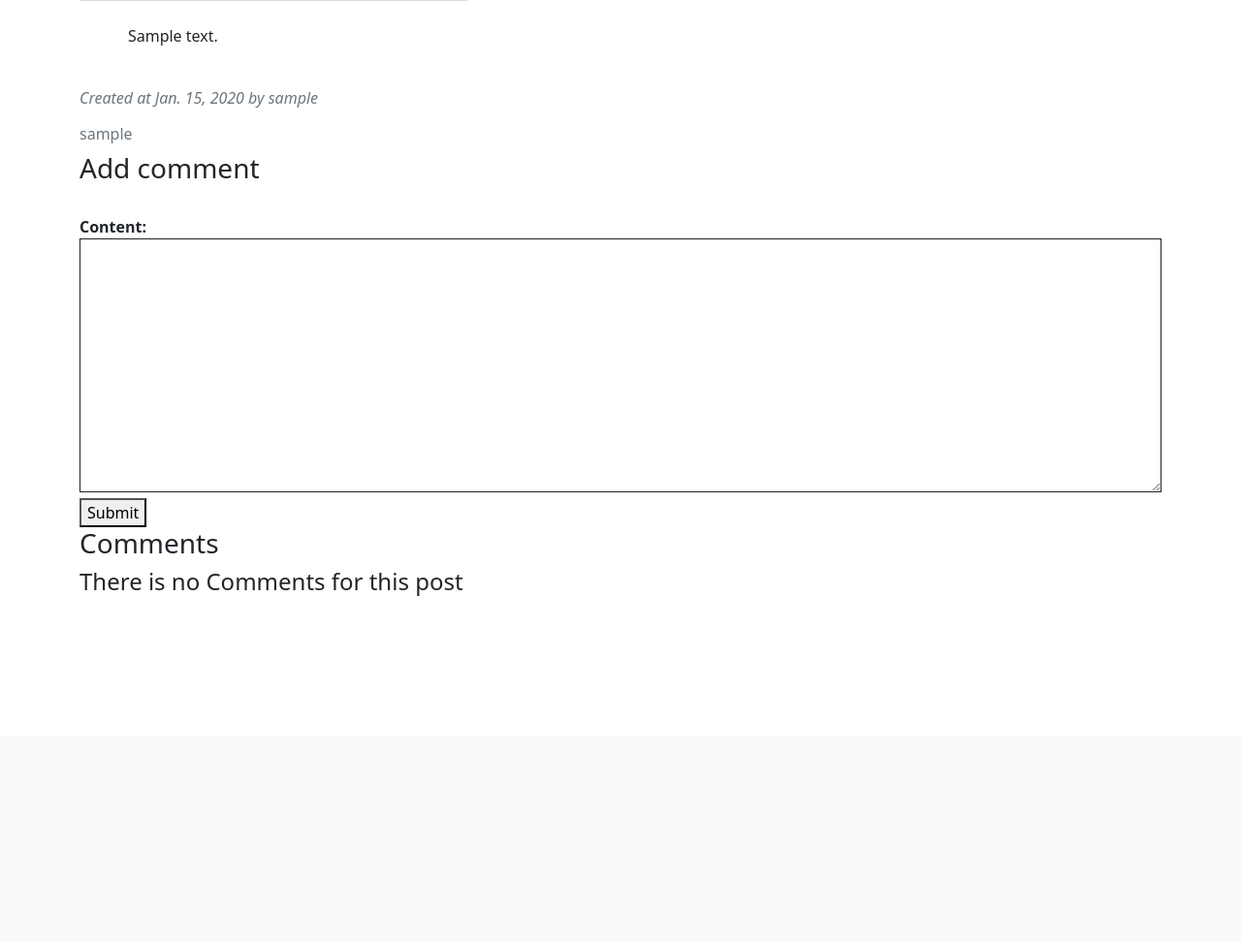
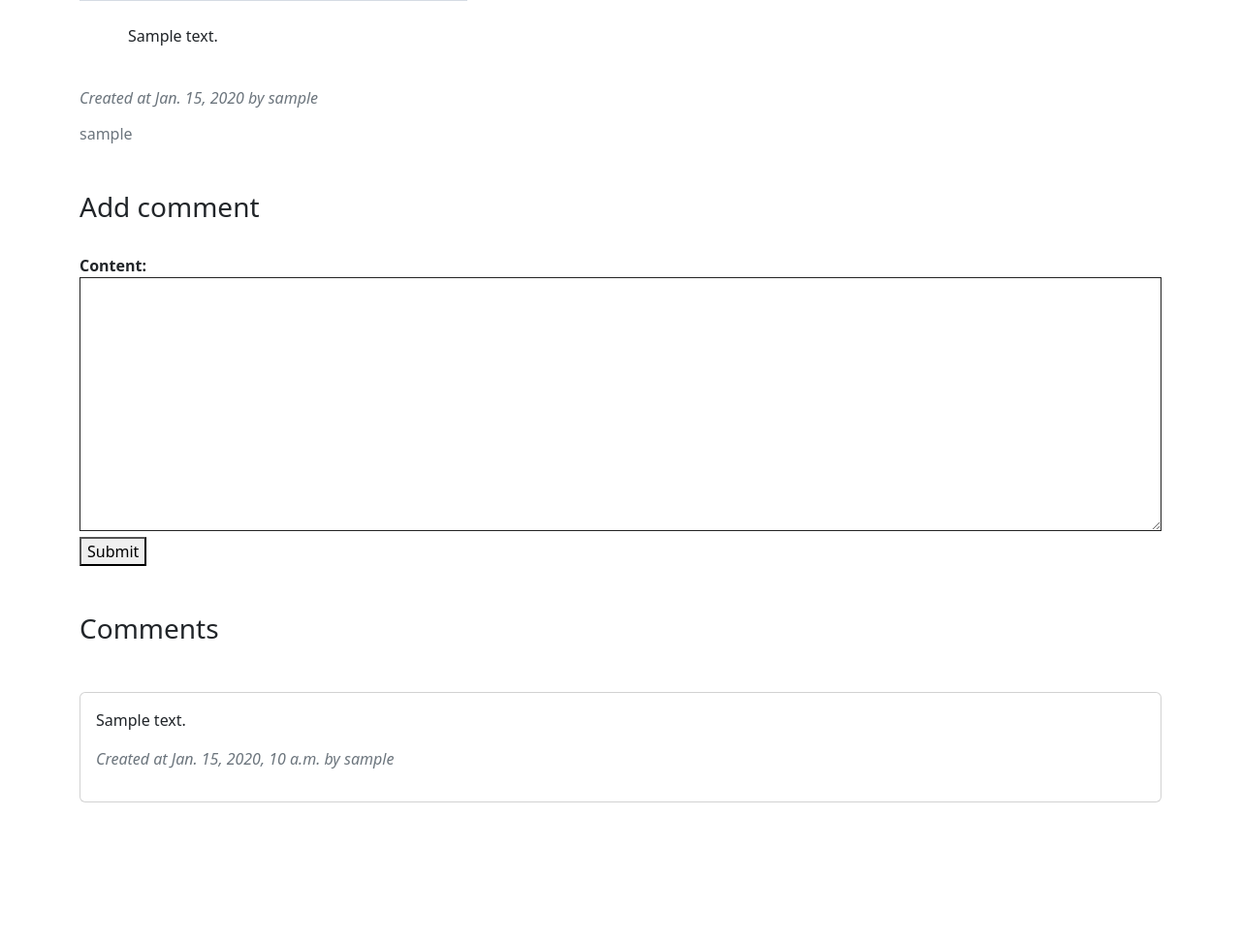
Before and after one commit to Ashkantvn/Blog-app, a Django app: page /posts/1 in a window 1280 px wide. Shown: the part 419-1391 px from the top of the page at 97% size. Before the commit the page ends 1034 px from the top, so only its background shows below. Run offline with Django 5.2, Linux system fonts and the light colour scheme; a user stored in the database is signed in; tables that the repository leaves empty hold one stand-in row (values such as "Sample post"); grey boxes marked "Sample" are stand-in pictures.

Commit message:
Update style of detail page template

```diff
--- a/posts/templates/posts/posts_details.html
+++ b/posts/templates/posts/posts_details.html
@@ -23,7 +23,7 @@
 </article>
 <aside>
     {% if user.is_authenticated %}
-        <div>
+        <div class="my-5">
             <h3> Add comment </h3>
             <form action="{{post.get_absolute_url}}" method="post">
                 {% csrf_token %}
@@ -31,16 +31,15 @@
                 <button type="submit"> Submit </button>
             </form>
         </div>
-        <h3> Comments </h3>
-        {% if comment %}
+        <h3 class="my-5"> Comments </h3>
+        {% if comments %}
             {% for comment  in comments %}
-            <div>
-                <h5>
+            <div class="card p-3">
                     <p>
                         {{comment.content}}
                     </p>
                     <address class="text-secondary"> Created at {{comment.created_date}} by {{comment.author}} </address>
-                </div>
+            </div>
             {% endfor %}
         {% else %}
             <h4>There is no Comments for this post</h4>
```
